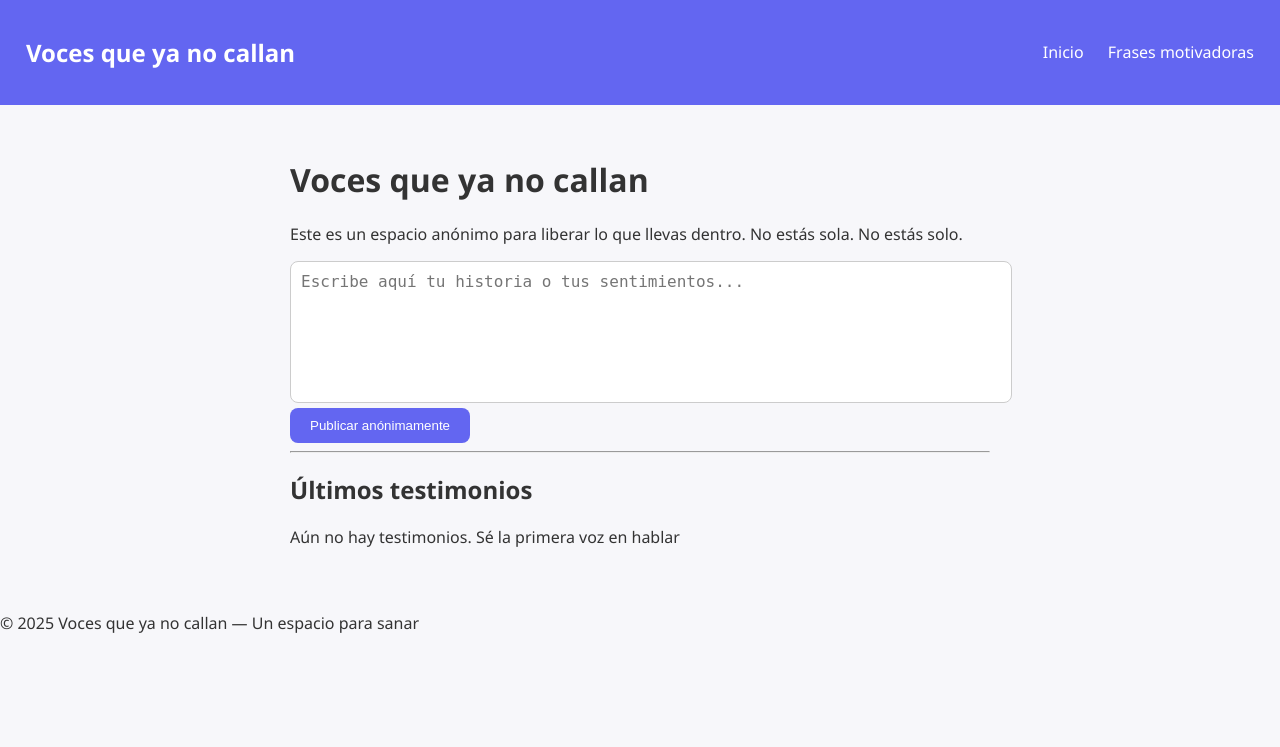
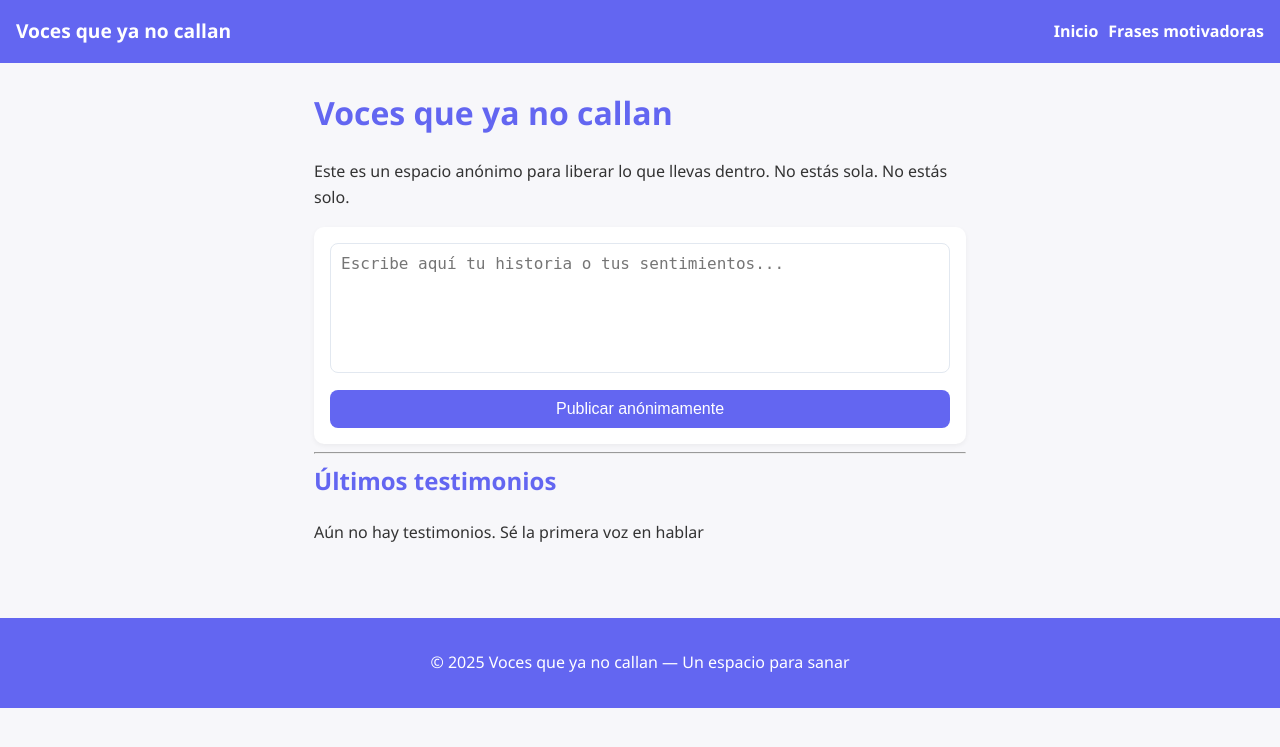
Before and after one commit to AlejandraAgudelo2912/voces_app, a PHP site: page / in a window 1280 px wide. Shown: the top 747 px of the page. Run offline with PHP 8.4, Linux system fonts and the light colour scheme.

Commit message:
vision para movil

```diff
--- a/css/estilo.css
+++ b/css/estilo.css
@@ -1,59 +1,174 @@
+/* === ESTILOS BASE === */
+:root {
+    --color-principal: #6366f1;
+    --color-principal-oscuro: #4f46e5;
+    --fondo: #f7f7fa;
+    --texto: #333;
+    --fondo-claro: #ffffff;
+    --borde: #e2e8f0;
+}
+
+* {
+    box-sizing: border-box;
+}
+
 body {
-    font-family: 'Segoe UI', sans-serif;
-    background-color: #f7f7fa;
-    color: #333;
+    font-family: 'Segoe UI', 'Arial', sans-serif;
+    background-color: var(--fondo);
+    color: var(--texto);
     margin: 0;
     padding: 0;
+    line-height: 1.6;
 }
 
+/* === CABECERA === */
 header {
-    background-color: #6366f1;
+    background-color: var(--color-principal);
     color: white;
     padding: 1rem;
     display: flex;
+    flex-wrap: wrap;
     justify-content: space-between;
     align-items: center;
+}
+
+header h2 {
+    font-size: 1.2rem;
+    margin: 0;
 }
 
 header a {
     color: white;
     text-decoration: none;
-    margin: 0 10px;
+    font-weight: bold;
 }
 
+nav {
+    display: flex;
+    gap: 10px;
+    flex-wrap: wrap;
+}
+
+nav a:hover {
+    text-decoration: underline;
+}
+
+/* === CONTENIDO PRINCIPAL === */
 main {
-    padding: 2rem;
+    padding: 1.5rem;
     max-width: 700px;
-    margin: 0 auto;
+    margin: auto;
+}
+
+h1, h2 {
+    color: var(--color-principal);
+    margin-top: 0;
+}
+
+p {
+    font-size: 1rem;
+}
+
+/* === FORMULARIO === */
+form {
+    background-color: var(--fondo-claro);
+    padding: 1rem;
+    border-radius: 10px;
+    box-shadow: 0 2px 5px rgba(0,0,0,0.05);
 }
 
 textarea {
     width: 100%;
-    height: 120px;
+    height: 130px;
     border-radius: 8px;
-    border: 1px solid #ccc;
+    border: 1px solid var(--borde);
     padding: 10px;
     font-size: 1rem;
     resize: none;
+    margin-bottom: 10px;
 }
 
 button {
-    background-color: #6366f1;
+    background-color: var(--color-principal);
     color: white;
     border: none;
     padding: 10px 20px;
     border-radius: 8px;
     cursor: pointer;
+    width: 100%;
+    font-size: 1rem;
 }
 
 button:hover {
-    background-color: #4f46e5;
+    background-color: var(--color-principal-oscuro);
 }
 
+/* === MENSAJES === */
 .mensaje {
-    background: white;
-    border-left: 4px solid #6366f1;
+    background: var(--fondo-claro);
+    border-left: 4px solid var(--color-principal);
+    padding: 12px;
+    margin: 12px 0;
+    border-radius: 8px;
+    box-shadow: 0 1px 3px rgba(0,0,0,0.05);
+}
+
+.mensaje p {
+    margin: 0 0 5px 0;
+}
+
+.mensaje span {
+    font-size: 0.8rem;
+    color: #666;
+}
+
+/* === FRASES === */
+.frases {
+    list-style: none;
+    padding: 0;
+}
+
+.frases li {
+    background-color: var(--fondo-claro);
+    border-left: 4px solid var(--color-principal);
     padding: 10px;
-    margin: 10px 0;
     border-radius: 8px;
+    margin-bottom: 10px;
+    font-style: italic;
 }
+
+/* === PIE DE PÁGINA === */
+footer {
+    background-color: var(--color-principal);
+    color: white;
+    text-align: center;
+    padding: 1rem;
+    margin-top: 2rem;
+    font-size: 0.9rem;
+}
+
+/* === RESPONSIVE === */
+@media (max-width: 600px) {
+    header {
+        flex-direction: column;
+        align-items: flex-start;
+        gap: 0.5rem;
+    }
+
+    header h2 {
+        font-size: 1rem;
+    }
+
+    button {
+        font-size: 0.9rem;
+        padding: 8px 15px;
+    }
+
+    textarea {
+        height: 110px;
+    }
+
+    main {
+        padding: 1rem;
+    }
+}
```
